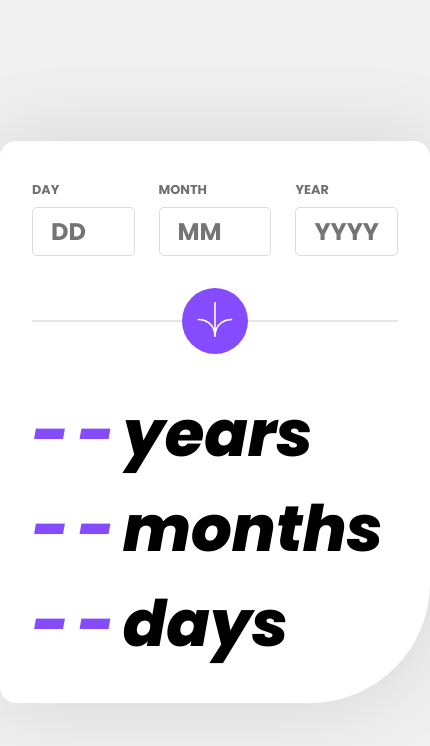
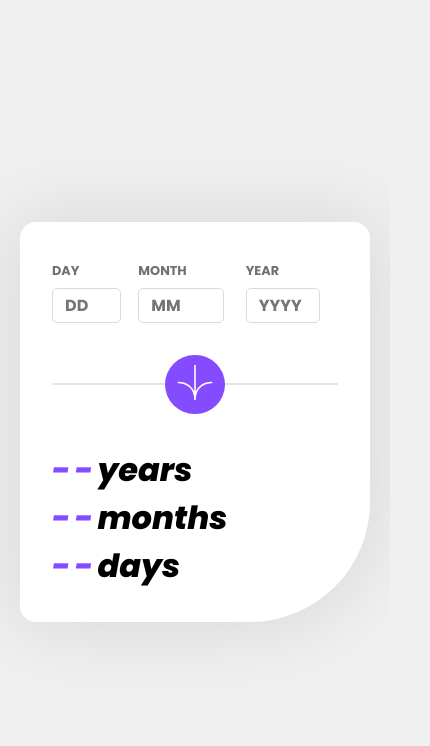
Before and after one commit to enzo-mir/age-calculator-app-main, a plain HTML site: page index.html in a window 390 px wide. Shown: the whole page, 430 px wide, since content can reach past the window. Drawn offline with Linux system fonts and the light colour scheme.

Commit message:
fix : responisve app, age calculator on mobil

```diff
--- a/main.js
+++ b/main.js
@@ -91,12 +91,16 @@ function getErrorsOfInputs(day, month, year) {
   }
 
   function isValidDate() {
-    const confirmationDate = new Date(`"${month}/${day}/${year}"`);
+    const date = new Date();
+    date.setMonth(month - 1);
+    date.setDate(day);
+    date.setFullYear(year);
+    const confirmationDate = new Date(date);
     if (confirmationDate == "Invalid Date" || confirmationDate.getTime() > new Date().getTime()) {
       tableOfErrors.push("invalidDate");
       return tableOfErrors;
     } else {
-      return new Date(`"${month}/${day}/${year}"`);
+      return date;
     }
   }
 
--- a/style.css
+++ b/style.css
@@ -37,6 +37,8 @@ body {
 }
 li {
   list-style-type: none;
+  display: flex;
+  flex-direction: column;
 }
 button {
   width: fit-content;
@@ -48,12 +50,13 @@ main {
   display: flex;
   flex-direction: column;
   width: clamp(300px, 40svw, 600px);
+  gap: 1em;
   background-color: #fff;
   box-shadow: 0 0 80px 5px rgba(0, 0, 0, 0.1);
   padding: 2em;
   border-radius: 1em;
   border-bottom-right-radius: 30%;
-  min-width: 430px;
+  min-width: 350px;
 
   @media screen and (max-width: 1200px) {
     gap: 2em;
@@ -63,14 +66,15 @@ main {
 main > ul {
   display: grid;
   grid-template-columns: repeat(3, auto);
-  width: 75%;
-  min-width: 360px;
-  gap: 1.5em;
+  width: 100%;
+  min-width: 100%;
+  justify-content: space-between;
   & > li > sub.empty,
   & > li > sub.day,
   & > li > sub.year,
   & > li > sub.month,
   & > li > sub.valid {
+    flex-direction: column;
     color: hsl(0, 100%, 67%);
     display: none;
     width: 100%;
@@ -129,11 +133,11 @@ main > div#buttonSection {
     border-radius: 50%;
     border: 0px;
     aspect-ratio: 1 / 1;
-    padding: 0.75em;
+    padding: clamp(0.5em, 1.5vw, 1em);
     transition: background-color 0.2s ease-out;
     background-color: hsl(259, 100%, 65%);
     & > img {
-      width: 80%;
+      width: clamp(60%, 100%, 80%);
     }
     &:hover {
       cursor: pointer;
@@ -149,7 +153,7 @@ main > div#resultCase {
   width: 100%;
   height: 100%;
   font-family: poppins-italic-extraBold;
-  font-size: 4em;
+  font-size: clamp(2em, 4vw, 4em);
   & > p {
     & > span {
       color: hsl(259, 100%, 65%);
@@ -161,8 +165,8 @@ main > div#resultCase {
 input[type="text"] {
   padding: 0.25em 0.75em;
   font-family: poppins-bold;
-  font-size: 1.5em;
-  width: 100%;
+  font-size: clamp(1em, 2vw, 1.5em);
+  width: 80%;
   border-radius: 5px;
   border: 1px solid hsl(0, 0%, 86%);
 
```
